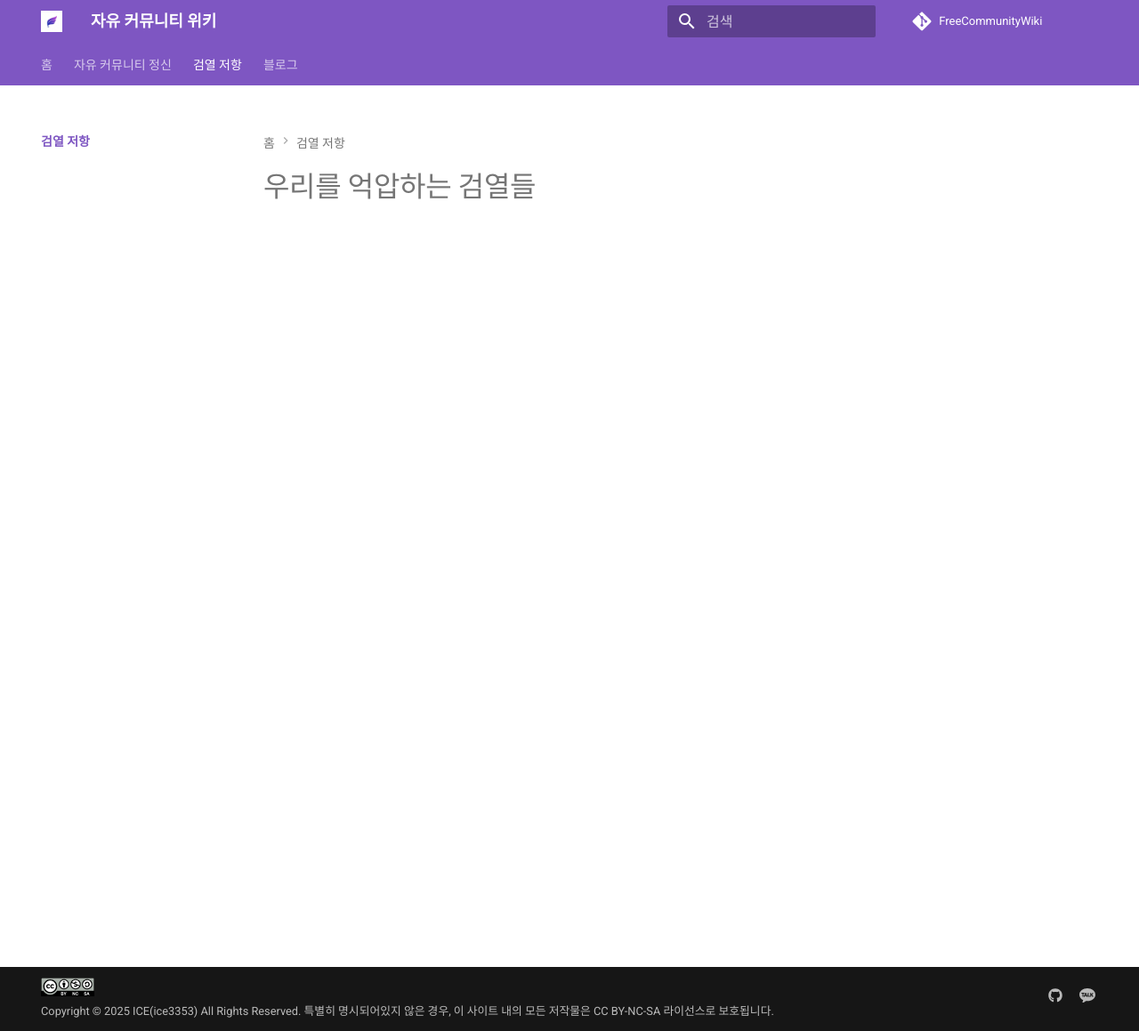
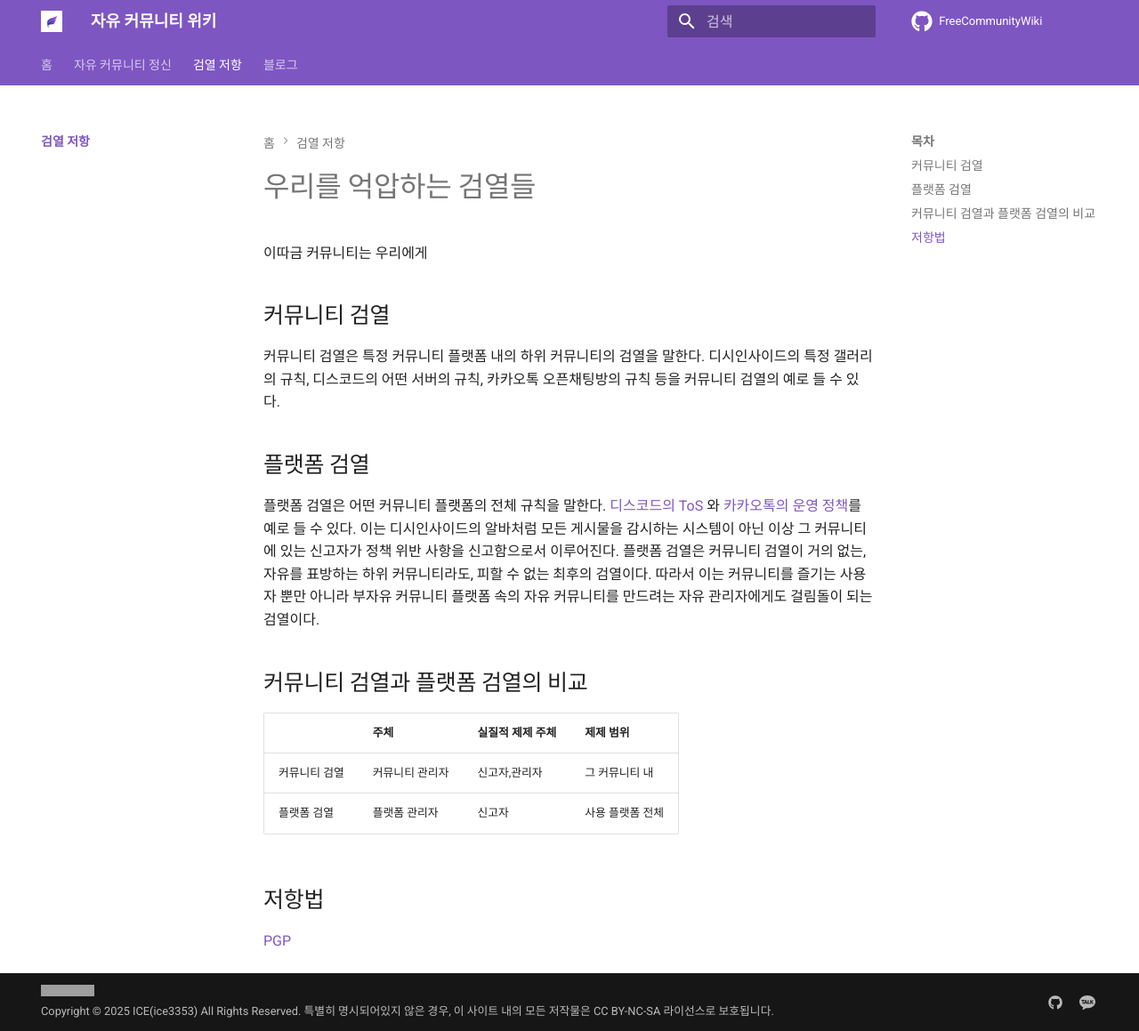
Before and after one commit to opcweb/FreeCommunityWiki, an MkDocs documentation site: the page built from docs/censorship/index.md, in a window 1280 px wide and 1159 px high. Shown: the whole window at 89% size. Built offline with MkDocs 1.6.1 and Material for MkDocs 9.7.7, drawn with Linux system fonts in a browser that asks for light colours; comment, search, counter and statistics services are not loaded; grey boxes are pictures that could not be loaded.

Commit message:
이미지 저장 구조 변경, 기존 위키 내용 추가

```diff
--- a/docs/censorship/index.md
+++ b/docs/censorship/index.md
@@ -1 +1,19 @@
 # 우리를 억압하는 검열들
+이따금 커뮤니티는 우리에게
+## 커뮤니티 검열
+
+커뮤니티 검열은 특정 커뮤니티 플랫폼 내의 하위 커뮤니티의 검열을 말한다. 디시인사이드의 특정 갤러리의 규칙, 디스코드의 어떤 서버의 규칙, 카카오톡 오픈채팅방의 규칙 등을 커뮤니티 검열의 예로 들 수 있다.
+
+## 플랫폼 검열
+
+플랫폼 검열은 어떤 커뮤니티 플랫폼의 전체 규칙을 말한다. [디스코드의 ToS](https://discord.com/terms) 와 [카카오톡의 운영 정책](https://talksafety.kakao.com/policy)를 예로 들 수 있다. 이는 디시인사이드의 알바처럼 모든 게시물을 감시하는 시스템이 아닌 이상 그 커뮤니티에 있는 신고자가 정책 위반 사항을 신고함으로서 이루어진다. 플랫폼 검열은 커뮤니티 검열이 거의 없는, 자유를 표방하는 하위 커뮤니티라도, 피할 수 없는 최후의 검열이다. 따라서 이는 커뮤니티를 즐기는 사용자 뿐만 아니라 부자유 커뮤니티 플랫폼 속의 자유 커뮤니티를 만드려는 자유 관리자에게도 걸림돌이 되는 검열이다.
+
+## 커뮤니티 검열과 플랫폼 검열의 비교
+
+|  | 주체 | 실질적 제제 주체 | 제제 범위 |
+| --- | --- | --- | --- |
+| 커뮤니티 검열 | 커뮤니티 관리자 | 신고자,관리자 | 그 커뮤니티 내 |
+| 플랫폼 검열 | 플랫폼 관리자 | 신고자 | 사용 플랫폼 전체 |
+
+## 저항법
+[PGP](pgp.md)
--- a/mkdocs.yml
+++ b/mkdocs.yml
@@ -5,6 +5,10 @@ theme:
   language: ko
   logo: assets/logo.png
   favicon: assets/favicon.png
+  icon:
+    repo: fontawesome/brands/github
+    tag:
+      개발: fontawesome/solid/code
   custom_dir: overrides
   features:
     - search.suggest
@@ -14,11 +18,14 @@ theme:
     - navigation.instant
     - navigation.indexes
     - navigation.top
+    - content.code.copy
+    - content.code.annotate
   palette:
     primary: deep purple
 plugins:
   - search
   - blog
+  - tags
 nav:
   - index.md
   - 자유 커뮤니티 정신:
@@ -47,9 +54,18 @@ extra:
 markdown_extensions:
   - md_in_html
   - footnotes
-  - tables
   - attr_list
+  - pymdownx.highlight:
+      anchor_linenums: true
+      line_spans: __span
+      pygments_lang_class: true
+  - pymdownx.inlinehilite
+  - pymdownx.snippets
+  - pymdownx.superfences
+  - admonition
+  - pymdownx.details
+  - pymdownx.superfences
 copyright: >-
-  <img src="assets/by-nc-sa.svg" alt="CC BY-NC-SA" width="60"><br>Copyright &copy; 2025 ICE(ice3353) All Rights Reserved. 특별히 명시되어있지 않은 경우, 이 사이트 내의 모든 저작물은 <a href="https://creativecommons.org/licenses/by-nc-sa/4.0/deed.ko">CC BY-NC-SA 라이선스</a>로 보호됩니다.
+  <img src="https://mirrors.creativecommons.org/presskit/buttons/88x31/svg/by-nc-sa.svg" alt="CC BY-NC-SA" width="60"><br>Copyright &copy; 2025 ICE(ice3353) All Rights Reserved. 특별히 명시되어있지 않은 경우, 이 사이트 내의 모든 저작물은 <a href="https://creativecommons.org/licenses/by-nc-sa/4.0/deed.ko">CC BY-NC-SA 라이선스</a>로 보호됩니다.
 repo_url: https://github.com/opcweb/FreeCommunityWiki
 repo_name: FreeCommunityWiki
```
Also changed, not shown: docs/blog/index.md (+1 -1 lines), docs/blog/posts/devlog1.md (added, +10 -0 lines), docs/blog/posts/starting.md (+0 -1 lines), docs/censorship/pgp.md (added, +53 -0 lines), overrides/partials/integrations/analytics/custom.html (added, +19 -0 lines), docs/blog/assets/by-nc-sa.svg (deleted), docs/blog/assets/logo.png (deleted), docs/censorship/assets/by-nc-sa.svg (deleted), docs/index.md (line endings or trailing spaces), docs/spirit/assets/by-nc-sa.svg (deleted), docs/spirit/index.md (line endings or trailing spaces).
